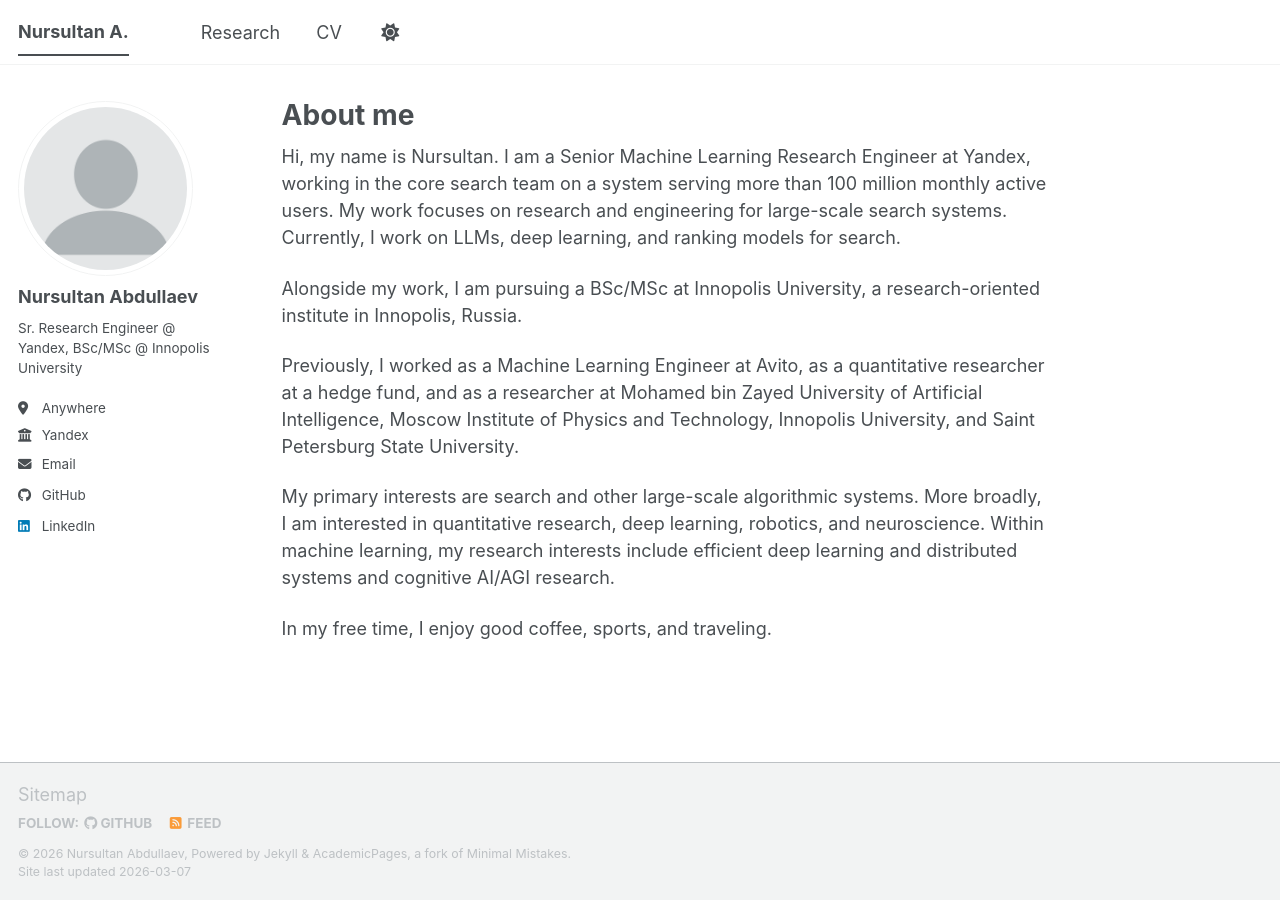
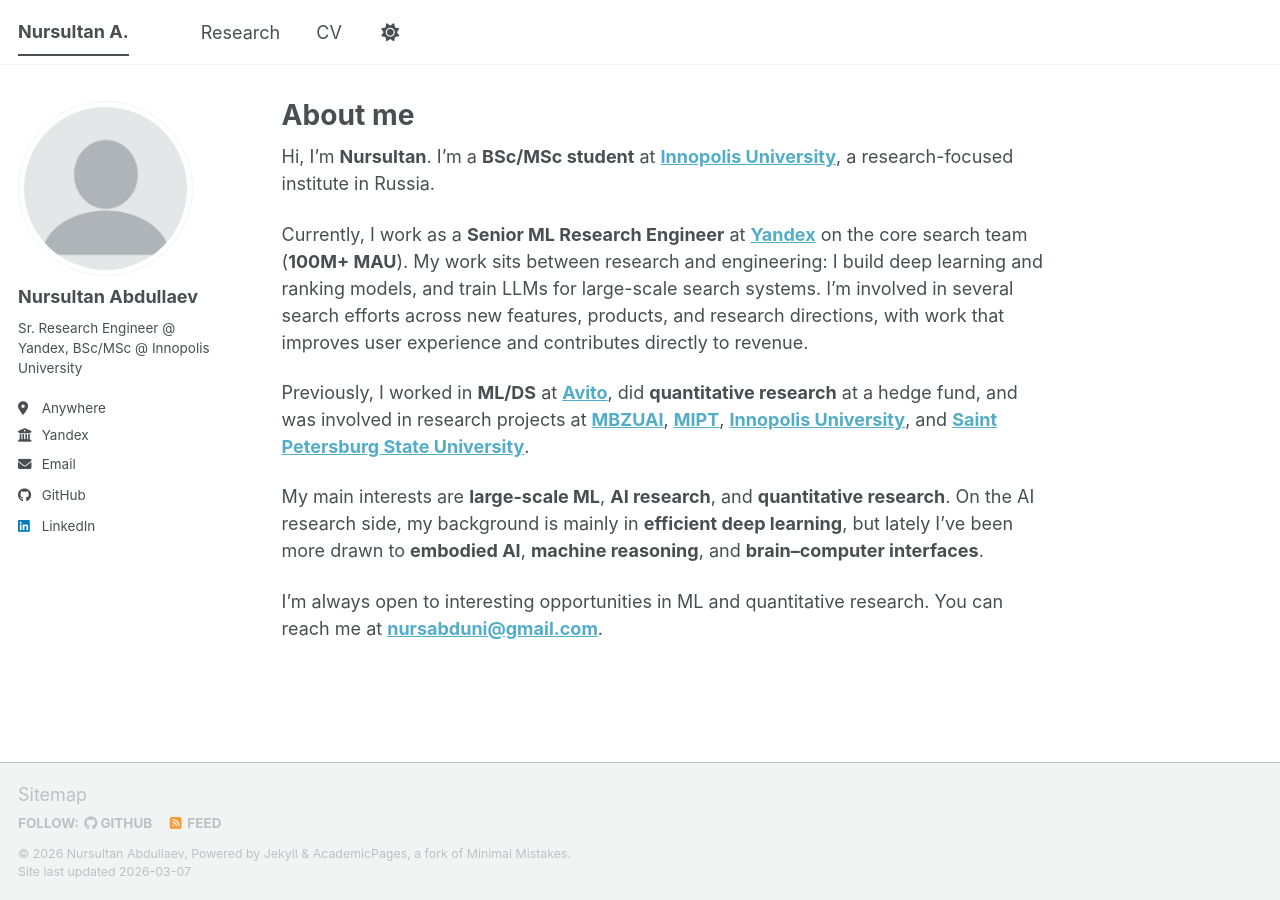
Before and after one commit to nabdullaev/nabdullaev.github.io, a Jekyll site: the page built from _pages/about.md, in a window 1280 px wide. Built offline with Jekyll 4.4.1, drawn with Linux system fonts in a browser that asks for light colours; a script bundle is joined from its source files by our own code; library files that are not in the unit come from our copies.

Commit message:
update about me

```diff
--- a/_pages/about.md
+++ b/_pages/about.md
@@ -7,12 +7,12 @@ redirect_from:
   - /about.html
 ---
 
-Hi, my name is Nursultan. I am a Senior Machine Learning Research Engineer at Yandex, working in the core search team on a system serving more than 100 million monthly active users. My work focuses on research and engineering for large-scale search systems. Currently, I work on LLMs, deep learning, and ranking models for search.
+Hi, I'm **Nursultan**. I'm a **BSc/MSc student** at [**Innopolis University**](https://innopolis.university/en/), a research-focused institute in Russia.
 
-Alongside my work, I am pursuing a BSc/MSc at Innopolis University, a research-oriented institute in Innopolis, Russia.
+Currently, I work as a **Senior ML Research Engineer** at [**Yandex**](https://yandex.com/company) on the core search team (**100M+ MAU**). My work sits between research and engineering: I build deep learning and ranking models, and train LLMs for large-scale search systems. I’m involved in several search efforts across new features, products, and research directions, with work that improves user experience and contributes directly to revenue.
 
-Previously, I worked as a Machine Learning Engineer at Avito, as a quantitative researcher at a hedge fund, and as a researcher at Mohamed bin Zayed University of Artificial Intelligence, Moscow Institute of Physics and Technology, Innopolis University, and Saint Petersburg State University.
+Previously, I worked in **ML/DS** at [**Avito**](https://www.avito.ru/), did **quantitative research** at a hedge fund, and was involved in research projects at [**MBZUAI**](https://mbzuai.ac.ae/), [**MIPT**](https://mipt.ru/en), [**Innopolis University**](https://innopolis.university/en/), and [**Saint Petersburg State University**](https://english.spbu.ru/).
 
-My primary interests are search and other large-scale algorithmic systems. More broadly, I am interested in quantitative research, deep learning, robotics, and neuroscience. Within machine learning, my research interests include efficient deep learning and distributed systems and cognitive AI/AGI research.
+My main interests are **large-scale ML**, **AI research**, and **quantitative research**. On the AI research side, my background is mainly in **efficient deep learning**, but lately I’ve been more drawn to **embodied AI**, **machine reasoning**, and **brain–computer interfaces**.
 
-In my free time, I enjoy good coffee, sports, and traveling.
+I’m always open to interesting opportunities in ML and quantitative research. You can reach me at [**nursabduni@gmail.com**](mailto:nursabduni@gmail.com).
```
